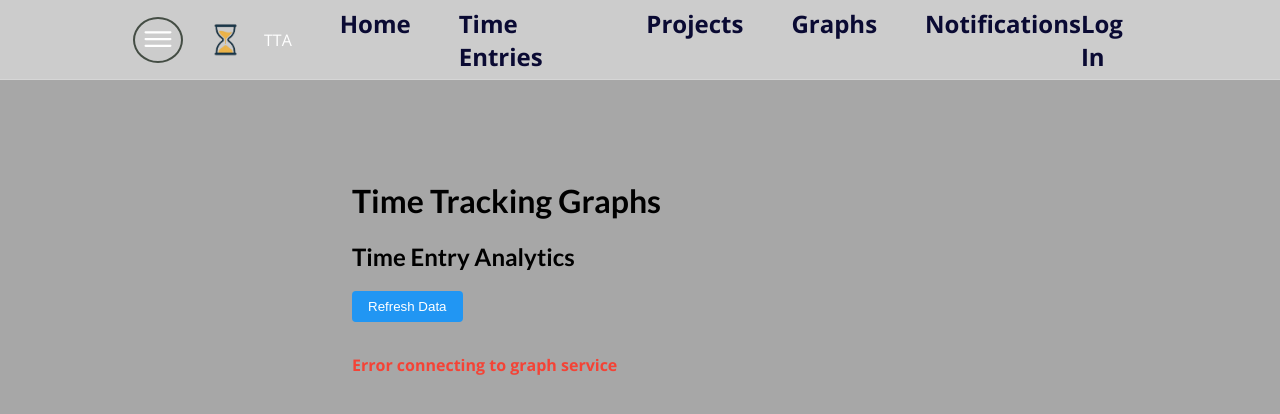
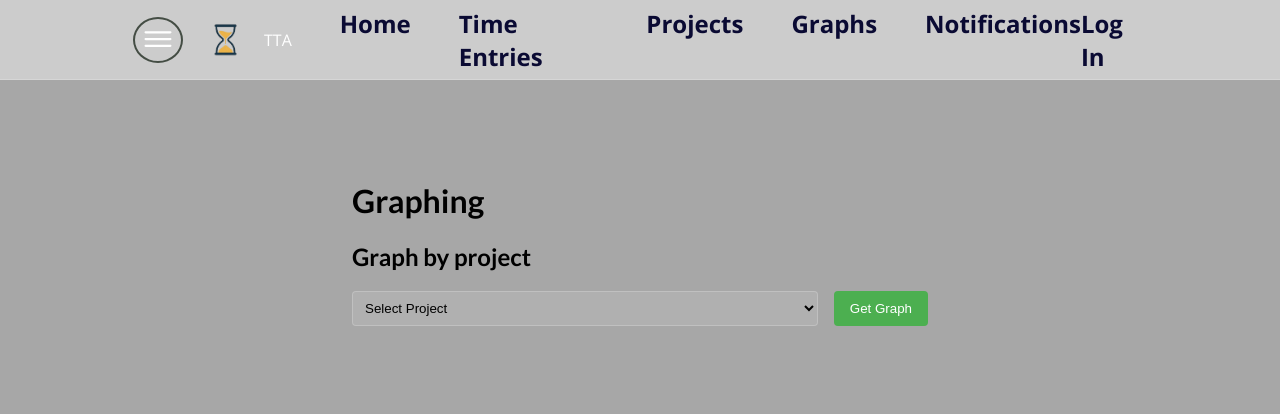
Before and after one commit to Nasir-AhmadZ/TTA-FrontendDraft, a Next.js app: page /graphs in a window 1280 px wide. Shown: the top 414 px of the page. Built offline with nearby package versions, Linux system fonts and the light colour scheme; no server answers.

Commit message:
Graphing and user urls

```diff
--- a/src/pages/graphs/index.js
+++ b/src/pages/graphs/index.js
@@ -1,64 +1,101 @@
 import { useState, useEffect } from 'react';
-import classes from '../../styles/graph.module.css';
+import classes from '../../styles/timetrack.module.css';
 
-function GraphsPage() {
-  const [graphData, setGraphData] = useState(null);
-  const [loading, setLoading] = useState(false);
-  const [error, setError] = useState(null);
+import { useContext } from 'react';
+import GlobalContext from "../../pages/store/globalContext"
 
-  const fetchGraphData = async () => {
-    setLoading(true);
-    setError(null);
+function GraphPage() {
+  const aws_url = "aeb46a8d8259045118b0803bb4bdd0e9-1361539024.eu-west-1.elb.amazonaws.com";
+  const globalCtx = useContext(GlobalContext)
+  const username = globalCtx.theGlobalObject.username;
+  const [projects, setProjects] = useState([]);
+  const [userID, setUserID] = useState(null);
+  const [selectedProject, setSelectedProject] = useState('');
+  const [graphSrc, setGraphSrc] = useState("");
 
+
+  useEffect(() => {
+        if (!username) return;
+
+    const fetchUserID = async () => {
+      try {
+        // NOTE: likely /users/ not /user/
+        const res = await fetch(
+          `http://a256d1d89ae1341afafcc5c58023daea-1034684740.eu-west-1.elb.amazonaws.com:8000/users/${username}`
+        );
+
+        const text = await res.text();
+        const data = JSON.parse(text);
+
+        if (!res.ok) throw new Error(data.detail || text);
+
+        setUserID(data.id);
+      } catch (e) {
+        console.error("Error fetching user id:", e);
+        setUserID(null);
+      }
+    };
+
+    fetchUserID();
+  }, [username]);
+
+  useEffect(() => {
+    if (!userID) return;
+    fetchProjects();
+  }, [userID]);
+
+  const fetchProjects = async () => {
     try {
-      // Fetch graph for current active user
-      const response = await fetch('http://localhost:5000/graph/current-user');
-      if (response.ok) {
-        const blob = await response.blob();
-        const imageUrl = URL.createObjectURL(blob);
-        setGraphData({ imageUrl });
-      } else {
-        setError('Failed to fetch graph data');
-      }
-    } catch (error) {
-      setError('Error connecting to graph service');
-      console.error('Error fetching graph data:', error);
-    } finally {
-      setLoading(false);
+      const res = await fetch(
+        `http://${aws_url}:8002/projects/user/${userID}`
+      );
+
+      const text = await res.text();
+      const data = JSON.parse(text);
+
+      if (!res.ok) throw new Error(data.detail || text);
+
+      setProjects(Array.isArray(data) ? data : []);
+    } catch (e) {
+      console.error("Error fetching projects:", e);
+      setProjects([]);
     }
   };
 
-  useEffect(() => {
-    fetchGraphData();
-  }, []);
+  const getGraph = () => {
+    if (!selectedProject) return;
+    setGraphSrc(`http://localhost:8000/graph/proj/${selectedProject}`);
+  };
 
   return (
     <div className={classes.container}>
-      <h1>Time Tracking Graphs</h1>
+      <h1>Graphing</h1>
 
-        <h2>Time Entry Analytics</h2>
-        <button onClick={fetchGraphData} className={classes.refreshBtn}>
-          Refresh Data
+      <h2>Graph by project</h2>
+      <div className={classes.inpt}>
+        <select value={selectedProject} onChange={(e) => setSelectedProject(e.target.value)}>
+          <option value="">Select Project</option>
+          {projects.map((p) => (
+            <option key={p.id} value={p.id}>
+              {p.name}
+            </option>
+          ))}
+        </select>
+
+        <button className={classes.startBtn} onClick={getGraph} disabled={!selectedProject}>
+          Get Graph
         </button>
+      </div>
 
-        {loading && <p>Loading graph data...</p>}
-        {error && <p className={classes.error}>{error}</p>}
-
-        {graphData && (
-          <div className={classes.graphContainer}>
-            <img
-              src={graphData.imageUrl}
-              alt="Time Entry Graph"
-              className={classes.graph}
-            />
-          </div>
-        )}
-
-        {!graphData && !loading && !error && (
-          <p>No graph data available. Make sure the Python graph service is running on port 5000.</p>
-        )}
+      {graphSrc && (
+        <img
+          src={graphSrc}
+          alt="Project graph"
+          style={{ marginTop: "1rem", maxWidth: "100%" }}
+        />
+      )}
     </div>
   );
 }
 
-export default GraphsPage;
+export default GraphPage;
```
Also changed, not shown: src/pages/notif/index.js (+35 -3 lines), src/pages/projects/index.js (+36 -8 lines), src/pages/timetrack/index.js (+41 -9 lines).
